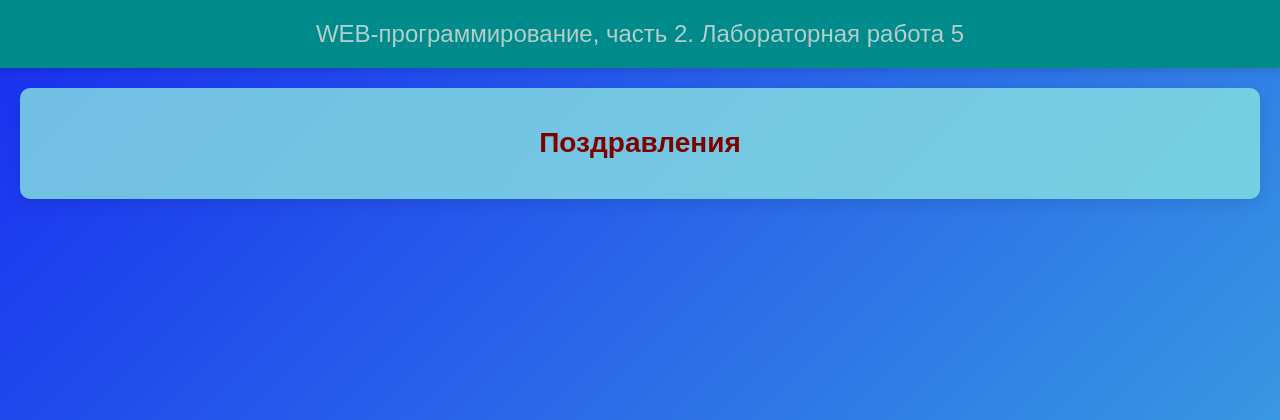
After one commit to RuslanKrutik/web_2, a Flask app: page /lab9/ in a window 1280 px wide. The commit adds this page. Shown: the top 420 px of the page. Run offline with Flask 3, Linux system fonts and the light colour scheme.

Commit message:
Заготовка к 9 лабе

```diff
--- a/app.py
+++ b/app.py
@@ -13,6 +13,7 @@ from lab5 import lab5
 from lab6 import lab6
 from lab7 import lab7
 from lab8 import lab8
+from lab9 import lab9
 
 app = Flask(__name__)
 
@@ -41,6 +42,7 @@ app.register_blueprint(lab5)
 app.register_blueprint(lab6)
 app.register_blueprint(lab7)
 app.register_blueprint(lab8)
+app.register_blueprint(lab9)
 
 @app.route("/")
 @app.route("/index")
--- /dev/null
+++ b/lab9.py
@@ -0,0 +1,7 @@
+from flask import Blueprint, render_template
+
+lab9 = Blueprint('lab9', __name__)
+
+@lab9.route('/lab9/')
+def main():
+    return render_template('lab9/index.html')
--- /dev/null
+++ b/templates/lab9/index.html
@@ -0,0 +1,10 @@
+{% extends "base.html" %}
+
+{# номер лабораторной #}
+{% block lab %} Лабораторная работа 5 {% endblock %}
+
+{% block script %}{% endblock %}
+
+{% block main %}
+    <h1>Поздравления</h1>
+{% endblock %}
--- a/templates/menu.html
+++ b/templates/menu.html
@@ -12,6 +12,7 @@
         <li class="line_a"><a href="/lab6">Лабораторная 6</a></li>
         <li class="line_a"><a href="/lab7">Лабораторная 7</a></li>
         <li class="line_a"><a href="/lab8">Лабораторная 8</a></li>
+        <li class="line_a"><a href="/lab9">Лабораторная 9</a></li>
     </ul>
 </div>
 {% endblock %}
```
